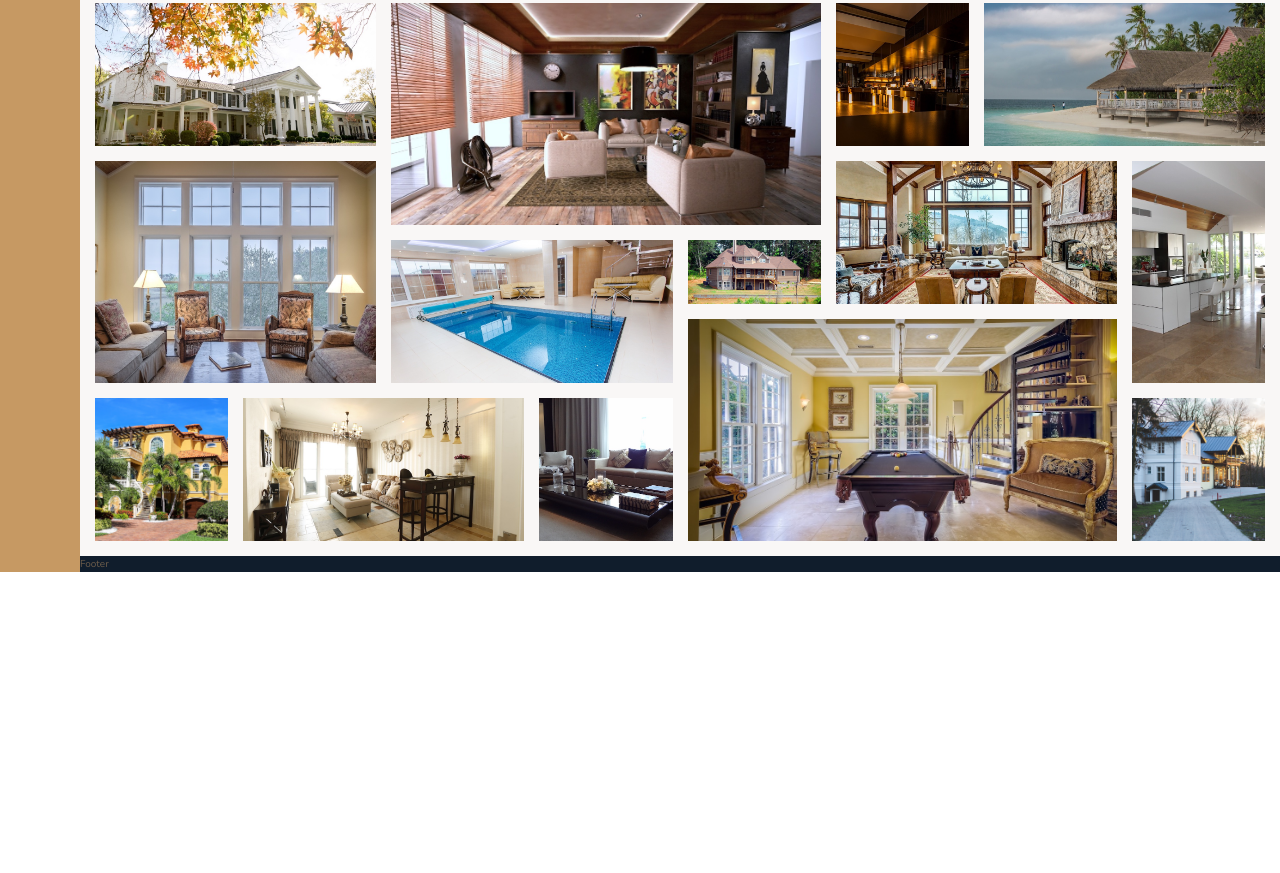
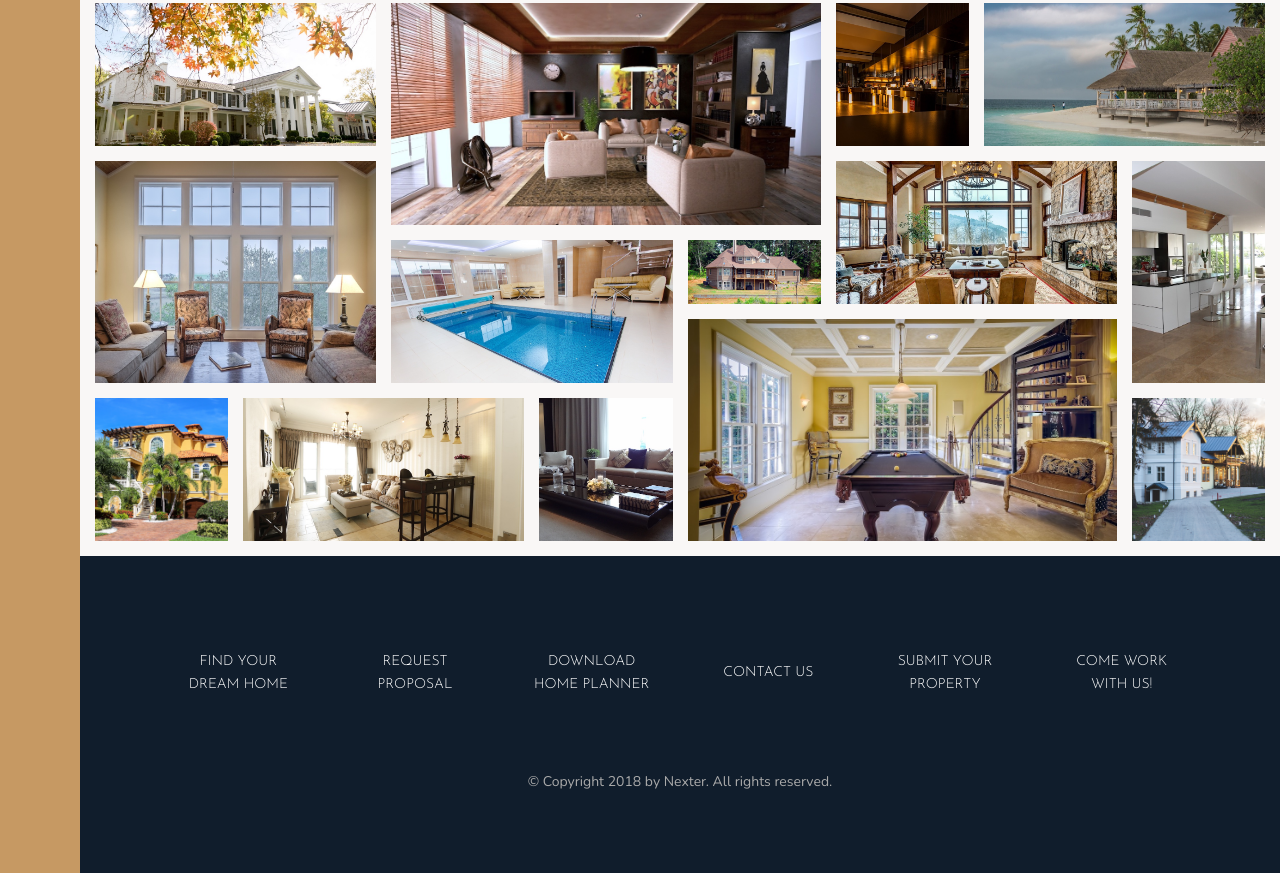
Before and after one commit to olenaborysenko/house-selling-site, a website: page index.html in a window 1280 px wide. Shown: the part 3084-3957 px from the top of the page. Before the commit the page ends 3656 px from the top, so only its background shows below. Drawn offline with nearby package versions, Linux system fonts and the light colour scheme.

Commit message:
Completed the Footer section

```diff
--- a/index.html
+++ b/index.html
@@ -341,7 +341,17 @@
 	</section>
 
 	<footer class="footer">
-		Footer
+		<ul class="nav">
+			<li class="nav__item"><a href="#" class="nav__link">Find your dream home</a></li>
+			<li class="nav__item"><a href="#" class="nav__link">Request proposal</a></li>
+			<li class="nav__item"><a href="#" class="nav__link">Download home planner</a></li>
+			<li class="nav__item"><a href="#" class="nav__link">Contact us</a></li>
+			<li class="nav__item"><a href="#" class="nav__link">Submit your property</a></li>
+			<li class="nav__item"><a href="#" class="nav__link">Come work with us!</a></li>
+		</ul>
+		<p class="copyright">
+			&copy; Copyright 2018 by Nexter. All rights reserved.
+		</p>
 	</footer>
 </body>
 </html>
--- a/sass/_footer.scss
+++ b/sass/_footer.scss
@@ -1,4 +1,42 @@
 .footer {
-    background-color: $color-secondary;
-    grid-column: full-start / full-end;
+	background-color: $color-secondary;
+	grid-column: full-start / full-end;
+	padding: 8rem;
 }
+
+.nav {
+	list-style: none;
+	display: grid;
+	grid-template-columns: repeat(auto-fit, minmax(15rem, 1fr));
+	grid-gap: 2rem;
+	align-items: center;
+
+	&__link:link,
+	&__link:visited {
+		font-size: 1.4rem;
+		text-decoration: none;
+		color: #FFF;
+		font-family: $font-display;
+		text-transform: uppercase;
+		text-align: center;
+		display: block;
+		padding: 1.5rem;
+		transition: all .2s;
+	}
+
+	&__link:hover,
+	&__link:active {
+		background: rgba(#FFF, .05);
+		transform: translateY(-3px);
+	}
+}
+
+.copyright {
+	font-size: 1.4rem;
+	color: $color-grey-light-2;
+	text-align: center;
+	margin-top: 6rem;
+	margin-left: auto;
+	margin-right: auto;
+	width: 70%;
+}
```
Also changed, not shown: css/style.css.
